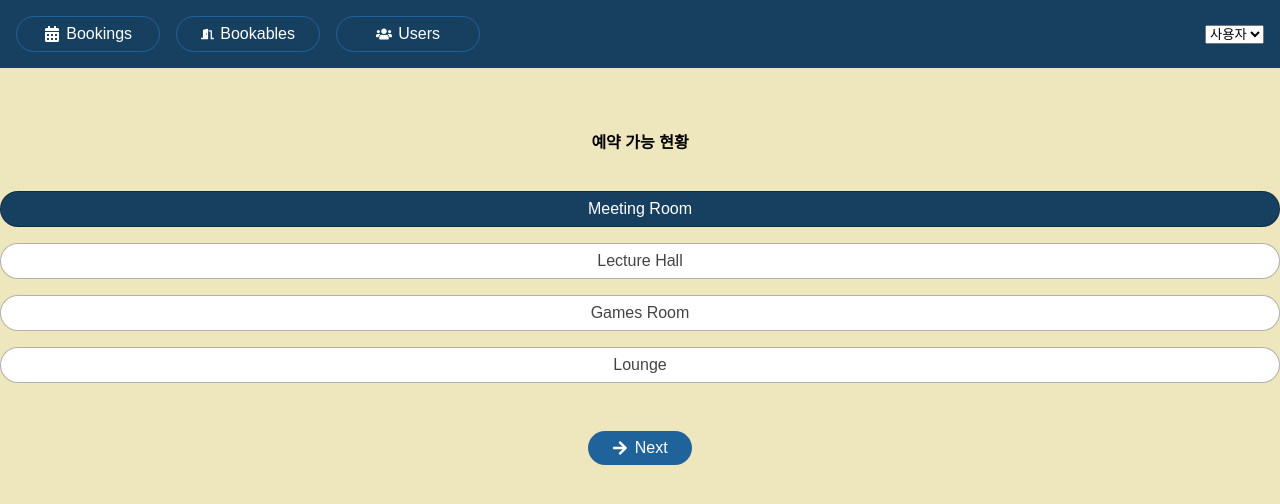
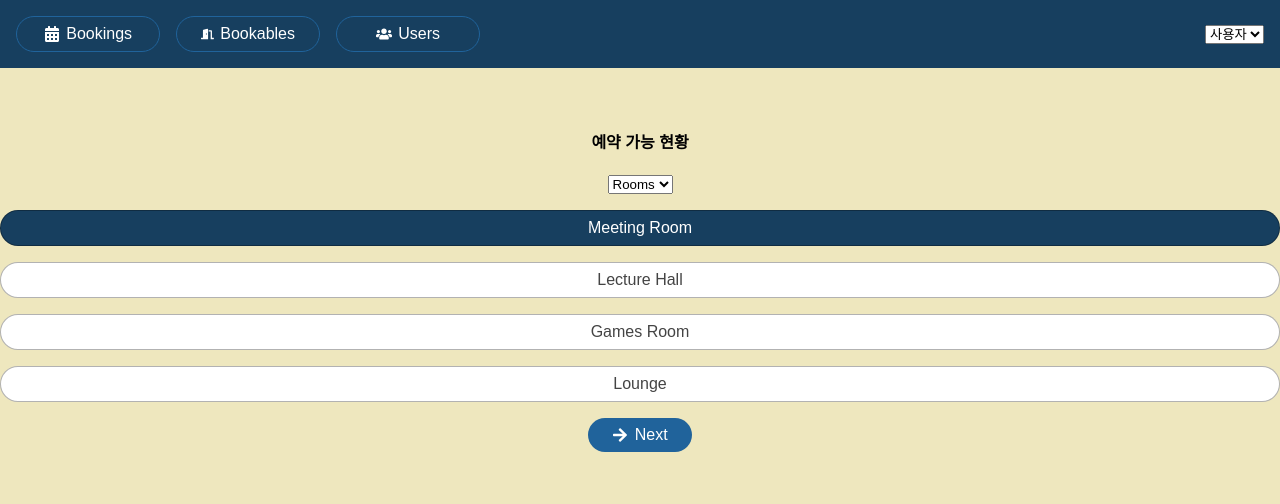
Before and after one commit to SJC-s/React-Demo, a React (Vite) app: page /bookables in a window 1280 px wide. Shown: the top 504 px of the page. Built offline with nearby package versions, Linux system fonts and the light colour scheme.

Commit message:
#3 useState_2 (상태값 관리) 자원의 그룹값 선택할 select 이벤트 추가

```diff
--- a/src/component/Bookables/BookList.jsx
+++ b/src/component/Bookables/BookList.jsx
@@ -4,8 +4,9 @@
 
 function BookList() {
     console.log(bookables)
-    const group = "Rooms"
+    const [group, setGroup] = useState("Rooms")
     const bookableGroup = bookables.filter(b => (b.group === group))
+    const groups = ["Rooms", "Kit"]
 
     // 상태값 관리를 해야할 변수 bookableIndex
     // setBookableIndex : useState 가 리턴해주는 메소드(값 변경 메소드)
@@ -17,7 +18,10 @@
     }
 
     return (
-        <>
+        <div>
+            <select value={group} onChange={(e) => setGroup(e.target.value)}>
+                {groups.map(g => <option value={g}>{g}</option>)}
+            </select>
             <ul className="items-list-nav">
                 {bookableGroup.map((b,i) => (
                     <li key={b.id} className={i === bookableIndex ? "selected":null}>
@@ -32,7 +36,7 @@
                     <FaArrowRight/><span>Next</span>
                 </button>
             </p>
-        </>
+        </div>
     )
 }
 
```
